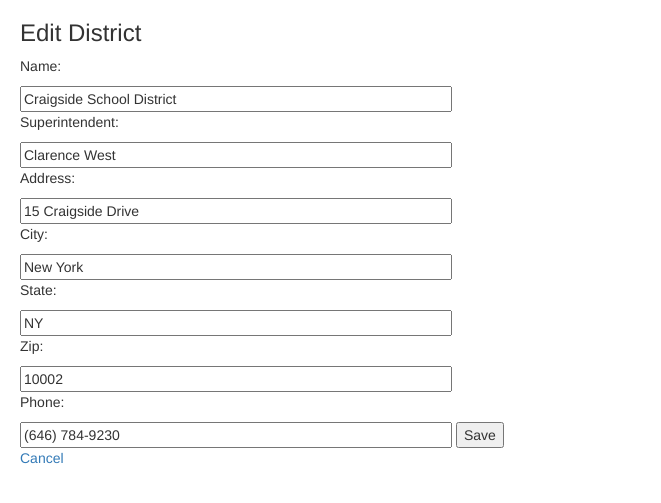
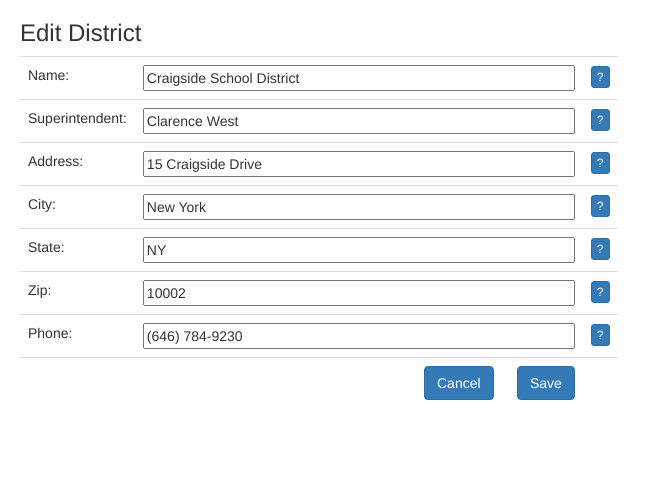
Before and after one commit to peterhend/schools, a Flask app: page /districts/1/edit in a window 1280 px wide. Shown: the part 52-555 px from the top of the page, without its empty margins (0-661 px from the left). Run offline with Flask 2, Linux system fonts and the light colour scheme; some libraries are stand-ins or nearby versions.

Commit message:
Add help button to fields on Edit District page

```diff
--- a/schools.py
+++ b/schools.py
@@ -3,7 +3,7 @@ from flask import Flask, render_template, request, redirect, url_for, jsonify
 from flask_bootstrap import Bootstrap
 from sqlalchemy import create_engine
 from sqlalchemy.orm import sessionmaker
-from database_setup import Base, District, School, Student, Teacher, Section, Enrollment
+from database_setup import Base, District, School, Student, Teacher, Section, Enrollment, HelpTopic
 
 app = Flask(__name__)
 bootstrap = Bootstrap(app)
@@ -54,7 +54,8 @@ def editDistrict(district_id):
         session.commit()
         return redirect(url_for('showDistricts'))
     else:
-        return render_template('editdistrict.html', district=district)
+        helpTopics = session.query(HelpTopic).filter_by(window="Edit District").all()
+        return render_template('editdistrict.html', helpTopics=helpTopics, district=district)
 
 @app.route('/districts/<int:district_id>/delete', methods=['GET', 'POST'])
 def deleteDistrict(district_id):
--- a/templates/districts.html
+++ b/templates/districts.html
@@ -7,7 +7,6 @@
 <table class="table table-striped" style="width:50%">
 {% for district in districts %}
 	<tr>
-	    <td><a onclick="setHelpText('{{district.name}}')" href='#' data-toggle="modal" data-target="#help" class="btn btn-primary btn-xs">?</a></td>
 	    <td><a href='{{url_for('showDistrict', district_id=district.id)}}'>{{district.name}}</a></td>
 	    <td><a href='{{url_for('editDistrict', district_id=district.id)}}' class="btn btn-primary btn-xs">Edit</a></td>
 	    <td><a href='{{url_for('deleteDistrict', district_id=district.id)}}' class="btn btn-primary btn-xs">Delete</a></td>
@@ -16,9 +15,8 @@
 </table>
 <p>&nbsp;</p>
 <p>&nbsp;</p>
-<table style="width:50%">
+<table class="table" style="width:50%">
 	<tr>
-	    <td><a onclick="setHelpText('Add new district')" href='#' data-toggle="modal" data-target="#help" class="btn btn-primary btn-xs">?</a></td>
 	    <td><a href='{{url_for('newDistrict')}}' class="btn btn-primary">Add new district</a></td>
 	    <td></td>
 	    <td></td>
--- a/templates/editdistrict.html
+++ b/templates/editdistrict.html
@@ -1,27 +1,67 @@
 {% extends "base.html" %}
 {% block title %} Districts {% endblock %}
 
+{% block header %}
+{% endblock %}
+
 {% block content %}
 <h3>Edit District</h3>
+<script src="https://ajax.googleapis.com/ajax/libs/jquery/1.11.3/jquery.min.js"></script>
+<script>
+$(document).ready(function(){
+    $('[data-toggle="popover"]').popover();
+});
+</script>
+
 <form action="{{ url_for('editDistrict', district_id=district.id) }}" method = 'post'>
 
-	<p>Name:</p>
-	<input type='text' size='50' name='name' value='{{district.name}}'>
-	<p>Superintendent:</p>
-	<input type='text' size='50' name='superintendent' value='{{district.superintendent}}'>
-	<p>Address:</p>
-	<input type='text' size='50' name='address' value='{{district.address}}'>
-	<p>City:</p>
-	<input type='text' size='50' name='city' value='{{district.city}}'>
-	<p>State:</p>
-	<input type='text' size='50' name='state' value='{{district.state}}'>
-	<p>Zip:</p>
-	<input type='text' size='50' name='zip' value='{{district.zip}}'>
-	<p>Phone:</p>
-	<input type='text' size='50' name='phone' value='{{district.phone}}'>
-	<input type='submit' value='Save'>
+<table class="table" style="width: 0%;">
+<tr>
+	<td>Name:</td>
+	<td><input type='text' size='50' name='name' value='{{district.name}}'></td>
+    <td><a onclick="setHelpText('{{helpTopics[0].text}}')" href='#' data-toggle="modal" data-target="#help" class="btn btn-primary btn-xs">?</a></td>
+</tr>
+<tr>
+	<td>Superintendent:</td>
+	<td><input type='text' size='50' name='superintendent' value='{{district.superintendent}}'></td>
+    <td><a onclick="setHelpText('{{helpTopics[1].text}}')" href='#' data-toggle="modal" data-target="#help" class="btn btn-primary btn-xs">?</a></td>
+</tr>
+<tr>
+	<td>Address:</td>
+	<td><input type='text' size='50' name='address' value='{{district.address}}'></td>
+    <td><a onclick="setHelpText('{{helpTopics[2].text}}')" href='#' data-toggle="modal" data-target="#help" class="btn btn-primary btn-xs">?</a></td>
+</tr>
+<tr>
+	<td>City:</td>
+	<td><input type='text' size='50' name='city' value='{{district.city}}'></td>
+    <td><a onclick="setHelpText('{{helpTopics[3].text}}')" href='#' data-toggle="modal" data-target="#help" class="btn btn-primary btn-xs">?</a></td>
+</tr>
+<tr>
+	<td>State:</td>
+	<td><input type='text' size='50' name='state' value='{{district.state}}'></td>
+    <td><a onclick="setHelpText('{{helpTopics[4].text}}')" href='#' data-toggle="modal" data-target="#help" class="btn btn-primary btn-xs">?</a></td>
+</tr>
+<tr>
+ 	<td>Zip:</td>
+	<td><input type='text' size='50' name='zip' value='{{district.zip}}'></td>
+    <td><a onclick="setHelpText('{{helpTopics[5].text}}')" href='#' data-toggle="modal" data-target="#help" class="btn btn-primary btn-xs">?</a></td>
+</tr>
+<tr>
+	<td>Phone:</td>
+	<td><input type='text' size='50' name='phone' value='{{district.phone}}'></td>
+    <td><a onclick="setHelpText('{{helpTopics[6].text}}')" href='#' data-toggle="modal" data-target="#help" class="btn btn-primary btn-xs">?</a></td>
+</tr>
+<tr style="padding-top: 40px;">
+	<td>&nbsp;</td>
+	<td align="right">
+		<a href='{{url_for('showDistricts')}}' class="btn btn-primary">Cancel</a>
+		&nbsp;&nbsp;&nbsp;&nbsp;
+		<input type='submit' value='Save' class="btn btn-primary">
+	</td>
+	<td>&nbsp;</td>
+</tr>
+</table>
 
 </form>
-<p><a href='{{url_for('showDistricts')}}'>Cancel</a></p>
 
 {% endblock %}
```
Also changed, not shown: database_setup.py (+9 -0 lines), help_topics.csv (added, +40 -0 lines), populate_db.py (+16 -1 lines), schools.db, 1 other file.
